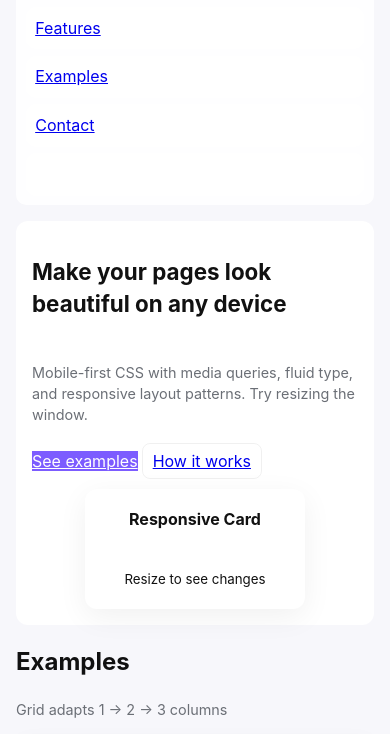
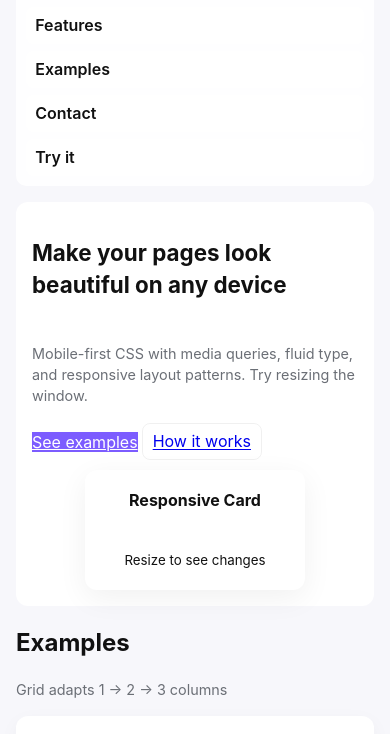
Before and after one commit to Nikki370/TasksRepo, a plain HTML site: page task3/responsive/index.html in a window 390 px wide. Shown: the part 110-844 px from the top of the page. Drawn offline with Linux system fonts and the light colour scheme.

Commit message:
Refactor CSS variables and styles for consistency

```diff
--- a/task3/responsive/style.css
+++ b/task3/responsive/style.css
@@ -139,8 +139,12 @@ nav a{
 /* Mobile Menu */
 .mobile-nav{ display:none; }
 @media (max-width:599px){
-  nav ul{ display:none; }
-  .menu-toggle{ display:flex; }
+  nav ul{
+    display:none;
+  }
+  .menu-toggle{
+    display:flex;
+  }
   .mobile-nav{
     display:flex;
     margin-top:.6rem;
@@ -152,5 +156,10 @@ nav a{
     padding:.6rem;
     border-radius:10px;
     background:var(--glass);
+    text-decoration:none;
+    padding:.45rem .6rem;
+    border-radius:8px;
+    color:inherit;
+    font-weight:600;
   }
 }
```
